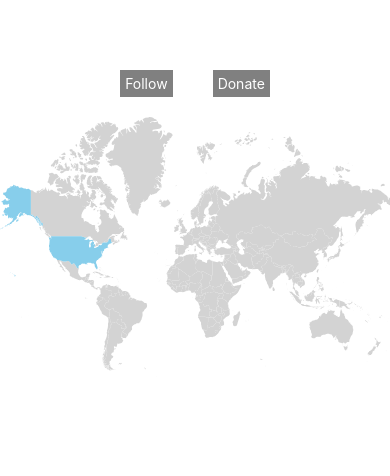
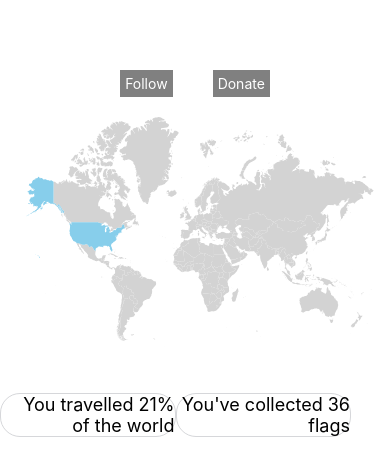
Before and after one commit to gophrics/glife, a React Native app: screen / in a window 390 px wide. Shown: the top 476 px of the page. Built offline with nearby package versions, Linux system fonts and the light colour scheme.

Commit message:
Adding stats cards

```diff
--- a/src/Pages/ProfilePage.tsx
+++ b/src/Pages/ProfilePage.tsx
@@ -1,5 +1,5 @@
 import * as React from 'react';
-import { View } from 'react-native';
+import { View, Text } from 'react-native';
 import { ProfileComponent } from '../UIComponents/ProfileComponent';
 import { WorldMapColouredComponent } from '../UIComponents/WorldMapColouredComponent';
 import { StatsAsCardComponent } from '../UIComponents/StatsAsCardComponent';
@@ -25,7 +25,10 @@ export default class ProfilePage extends React.Component<IProps, IState> {
             <View>
                 <ProfileComponent />
                 <WorldMapColouredComponent visitedCountryList={visitedCountryList}/>
-                <StatsAsCardComponent />
+                <View style={{flexDirection: 'row', alignContent: 'stretch'}}>
+                    <StatsAsCardComponent text={"You travelled 21% of the world"}/>
+                    <StatsAsCardComponent text={"You've collected 36 flags"}/>
+                </View>
             </View>
         )
     }
--- a/src/UIComponents/StatsAsCardComponent.tsx
+++ b/src/UIComponents/StatsAsCardComponent.tsx
@@ -1,12 +1,13 @@
 import * as React from 'react';
-import { View } from 'react-native';
+import { View, Image, StyleSheet, Text } from 'react-native';
 
 interface IState {
 
 }
 
 interface IProps {
-
+    background?: Image,
+    text: string
 }
 
 export class StatsAsCardComponent extends React.Component<IProps, IState> {
@@ -17,7 +18,23 @@ export class StatsAsCardComponent extends React.Component<IProps, IState> {
 
     render() {
         return (
-            <View />
+            <View style={styles.card}>
+                <Text style={styles.text}>{this.props.text}</Text>
+            </View>
         )
     }
 }
+
+const styles = StyleSheet.create({
+    card: {
+        borderRadius: 20,
+        borderWidth: 0.5,
+        borderColor: '#d6d7da',
+        width: '45%'
+    },
+
+    text: {
+        fontSize: 18,
+        textAlign: 'right'
+    }
+});
--- a/src/UIComponents/WorldMapColouredComponent.tsx
+++ b/src/UIComponents/WorldMapColouredComponent.tsx
@@ -18,11 +18,11 @@ export class WorldMapColouredComponent extends React.Component<IProps, IState> {
 
     render() {
         return (
-            <View>
+            <View style={{width: "100%", height: "50%"}}>
                 <Svg
                     width="100%"
                     height="100%"
-                    viewBox="0 0 1000 2500">
+                    viewBox="90 0 800 800">
 
                     <Path
                         d="m 479.68275,331.6274 -0.077,0.025 -0.258,0.155 -0.147,0.054 -0.134,0.027 -0.105,-0.011 -0.058,-0.091 0.006,-0.139 -0.024,-0.124 -0.02,-0.067 0.038,-0.181 0.086,-0.097 0.119,-0.08 0.188,0.029 0.398,0.116 0.083,0.109 10e-4,0.072 -0.073,0.119 z"
```
